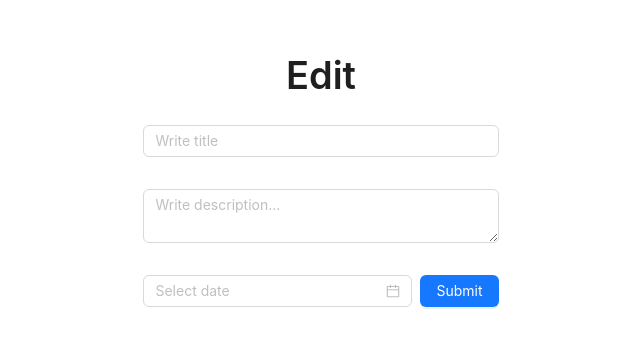
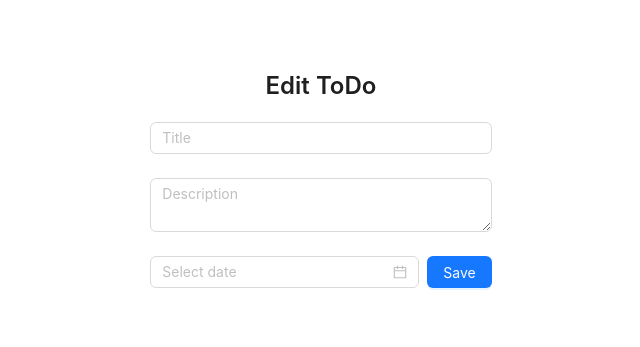
Before and after one commit to LooLoo1/Dash_Board_Task, a React (Create React App) app: page /new/1 in a window 1280 px wide. Shown: the part 209-556 px from the top of the page, without its empty margins (319-959 px from the left). Built offline with nearby package versions, Linux system fonts and the light colour scheme; no server answers.

Commit message:
[minore] improvement

```diff
--- a/src/components/Loader.jsx
+++ b/src/components/Loader.jsx
@@ -1,10 +1,12 @@
 import * as React from 'react'
 import { StarFilled } from "@ant-design/icons";
 import { Spin } from "antd";
+import styles from '../index.module.css';
+
 
 const Loader = () => {
   return (
-		<div style={{ display: "flex", flexDirection: 'column', justifyContent: "center", color: "#E67700" }}>
+		<div className={styles.loader}>
 			<Spin
 				indicator={<StarFilled style={{ color: "#E67700" }} spin />}
 				size="large"
--- a/src/components/ToDoCard.jsx
+++ b/src/components/ToDoCard.jsx
@@ -16,22 +16,37 @@ import { changeStatusToDoAction, removeToDoAction } from '../store/todoReducer';
 const { Paragraph } = Typography
 
 const ToDoCard = ({ data, rule }) => {
+
+	const {id, title, body, time, completed} = data
+
 	const dispatch = useDispatch()
 	const navigate = useNavigate();
 
-	if (rule !== data.completed ) return null
+	const handleStatusChange = () => {
+		dispatch(changeStatusToDoAction(id));
+	 };
+
+	 const handleEditClick = () => {
+		navigate(`/new/${id}`);
+	 };
+
+	 const handleDeleteClick = () => {
+		dispatch(removeToDoAction(id));
+	 };
+
+	if (rule !== completed ) return null
 	return (
 		<Card
 			type="inner"
-			title={data.title}
+			title={title}
 			actions={[
-				<CheckCircleOutlined onClick={()=>{dispatch(changeStatusToDoAction(data.id))}}/>,
-				<EditOutlined onClick={()=>{navigate(`/new/${data.id}`)}}/>,
-				<DeleteOutlined onClick={()=>{dispatch(removeToDoAction(data.id))}}/>
+				<CheckCircleOutlined onClick={() => {handleStatusChange()}}/>,
+				<EditOutlined onClick={() => {handleEditClick()}}/>,
+				<DeleteOutlined onClick={() => {handleDeleteClick()}}/>
 			]}
 		>
-			<Paragraph ellipsis={{rows: 5}}>{data.body}</Paragraph>
-			<Paragraph strong>{dayjs(data.time).format('MMMM D, YYYY h:mm A')} <ClockCircleOutlined /></Paragraph>
+			<Paragraph ellipsis={{rows: 5}}>{body}</Paragraph>
+			<Paragraph strong>{dayjs(time).format('MMMM D, YYYY h:mm A')} <ClockCircleOutlined /></Paragraph>
 		</Card>
 	)
 }
--- a/src/pages/Forma.jsx
+++ b/src/pages/Forma.jsx
@@ -1,91 +1,141 @@
-import * as React from 'react'
-import { useState, useEffect, useRef } from 'react'
-import { useDispatch, useSelector } from 'react-redux';
-import { useParams, useNavigate } from 'react-router-dom';
+import * as React from "react";
+import { useState, useEffect, useRef, useCallback, useMemo } from "react";
+import { useDispatch, useSelector } from "react-redux";
+import { useParams, useNavigate } from "react-router-dom";
 import { Form, Button, DatePicker, Space, Input, Typography } from "antd";
-import styles from '../index.module.css';
-import dayjs from 'dayjs';
-import { addToDoAction, changeToDoAction } from '../store/todoReducer';
+import dayjs from "dayjs";
+import { addToDoAction, changeToDoAction } from "../store/todoReducer";
 
+import styles from "../index.module.css";
 
-const Forma = ({edit}) => {
+const { Title } = Typography;
+const { TextArea } = Input;
 
-	let { id } = useParams();
+const ToDoForm = ({ edit }) => {
+  const { id } = useParams();
   const navigate = useNavigate();
-	const dispatch = useDispatch()
-	const {todo = []} = useSelector(state => state.todoReducer)
-	const form = useRef(null)
+  const dispatch = useDispatch();
+  const { todo = [] } = useSelector(({ todoReducer }) => todoReducer);
+  const formRef = useRef(null);
 
   const [defaultValues, setDefaultValues] = useState({
-		title: '',
-		body: '',
-		time: null
-	})
+    id: null,
+    title: "",
+    body: "",
+    time: null,
+    completed: false,
+  });
 
   useEffect(() => {
-		const obj = todo.find(e => e.id == id)
-		if (edit && obj) {
-			const { id, title, body, time, completed } = obj
-			setDefaultValues({ id, title, body, time: dayjs(time), completed } )
+    const toDoItem = todo.find((item) => item.id === Number(id));
+    if (edit && toDoItem) {
+      const { id, title, body, time, completed } = toDoItem;
+      setDefaultValues({ id, title, body, time: dayjs(time), completed });
     }
-	}, [todo, id, edit])
+  }, [todo, id, edit]);
 
-	const onFinish = (values) => {
+  const handleSubmit = useCallback(
+    (values) => {
       if (edit) {
-			const {id, completed} = defaultValues
-			const { title, body = '', time} = values
-			dispatch(changeToDoAction({userId: 1, id, title, body, time: new Date(time), completed}))
-			console.log({userId: 1, id, title, body, time: new Date(time), completed});
+        const { id, completed } = defaultValues;
+        const { title, body = "", time } = values;
+        dispatch(
+          changeToDoAction({
+            userId: 1,
+            id,
+            title,
+            body,
+            time: new Date(time),
+            completed,
+          })
+        );
+      } else {
+        const {
+          id = Date.now(),
+          title,
+          body = "",
+          time,
+          completed = false,
+        } = values;
+        dispatch(
+          addToDoAction({
+            userId: 1,
+            id,
+            title,
+            body,
+            time: new Date(time),
+            completed,
+          })
+        );
       }
-		if (!edit) {
-			const { id = Date.now(), title, body = '', time , completed = false } = values
-			dispatch(addToDoAction({userId: 1, id, title, body, time: new Date(time), completed}))
-		}
-		navigate(-1)
-	};
+      navigate(-1);
+    },
+    [dispatch, navigate, edit, defaultValues]
+  );
 
   useEffect(() => {
-		if (form.current) {
-			form.current.setFieldsValue(defaultValues);
+    if (formRef.current) {
+      formRef.current.setFieldsValue(defaultValues);
     }
   }, [defaultValues]);
 
+  const titleField = useMemo(
+    () => (
+      <Form.Item
+        name="title"
+        rules={[{ required: true, message: "Please enter a title." }]}
+      >
+        <Input placeholder="Title" />
+      </Form.Item>
+    ),
+    []
+  );
+
+  const bodyField = useMemo(
+    () => (
+      <Form.Item name="body">
+        <TextArea placeholder="Description" />
+      </Form.Item>
+    ),
+    []
+  );
+
+  const timeField = useMemo(
+    () => (
+      <Form.Item
+        name="time"
+        rules={[{ required: true, message: "Please select a date and time." }]}
+      >
+        <DatePicker showTime format="YYYY-MM-DD HH:mm:ss" />
+      </Form.Item>
+    ),
+    []
+  );
+
+  const submitButton = useMemo(
+    () => (
+      <Form.Item>
+        <Button type="primary" htmlType="submit">
+          Save
+        </Button>
+      </Form.Item>
+    ),
+    []
+  );
+
   return (
 	<Space direction="vertical" align="center" className={styles.blockCenter}>
-		<Typography.Title align="center">{edit ? "Edit" : "Create"}</Typography.Title>
-			<Form
-				ref={form}
-				name="form"
-				layout="vertical"
-				onFinish={onFinish}
-				autoComplete="off"
-			>
-				<Space direction='vertical'>
-					<Form.Item
-						name="title"
-						rules={[{ required: true, message: 'Please input title!' }]}
-					>
-						<Input placeholder="Write title"/>
-					</Form.Item>
-					<Form.Item
-						name="body"
-					>
-						<Input.TextArea placeholder="Write description..."/>
-					</Form.Item>
-
+		<Title level={3}>{edit ? "Edit ToDo" : "Add ToDo"}</Title>
+		<Form layout="vertical" onFinish={handleSubmit} ref={formRef}>
+			{titleField}
+			{bodyField}
 			<Space align='start'>
-						<Form.Item
-							name="time"
-							rules={[{ required: true, message: 'Please input time!' }]}
-						>
-							<DatePicker showTime format={'MMMM D, YYYY h:mm A'}/>
-						</Form.Item>
-						<Button type="primary" htmlType="submit">Submit</Button>
-					</Space>
+				{timeField}
+				<Space>{submitButton}</Space>
 			</Space>
 		</Form>
 	</Space>
-  )
-}
+  );
+};
 
-export default Forma;
+export default ToDoForm;
--- a/src/pages/Home.jsx
+++ b/src/pages/Home.jsx
@@ -1,70 +1,85 @@
-import * as React from 'react'
-import { useState, useEffect } from 'react'
-import { useSelector } from 'react-redux'
+import * as React from 'react';
+import { useState, useEffect } from 'react';
+import { useSelector } from 'react-redux';
 import { useNavigate } from 'react-router-dom';
-import { Button, Space, Typography, Col, Row } from "antd";
+import { Button, Typography, Col, Row, Space } from 'antd';
 
 import styles from '../index.module.css';
-import Loader from "../components/Loader";
-import ToDoCard from "../components/ToDoCard";
+import Loader from '../components/Loader';
+import ToDoCard from '../components/ToDoCard';
+import { sortByTitle, sortByBody, sortByTime } from '../utils/sortUtils';
 
-const { Title } = Typography
+const { Title } = Typography;
 
 const Home = () => {
-	const cols = ["ToDo", "Complete"]
-	const rule = [false, true]
+  const columns = ['ToDo', 'Complete'];
+  const rules = [false, true];
   const navigate = useNavigate();
-	const {todo = [], isLoading, error} = useSelector(state => state.todoReducer)
-	const [list, setList] = useState([])
+  const { todo: todoList = [], isLoading, error } = useSelector(({ todoReducer }) => todoReducer);
+  const [todos, setTodos] = useState(todoList);
 
-	const sortByTitle = arr => arr.sort((a, b) => a.title.localeCompare(b.title));
-	const sortByBody = arr => arr.sort((a, b) => a.body.localeCompare(b.body));
-	const sortByTime = arr => arr.sort((a, b) => new Date(a.time) - new Date(b.time));
+  useEffect(() => {
+    setTodos(todoList);
+  }, [todoList]);
 
-	useEffect(()=>{
-		setList(todo)
-	},[todo])
+  const handleSort = (sortFunction) => {
+    const sortedList = sortFunction([...todos]);
+    setTodos(sortedList);
+  };
 
-	if (error) return <div className={`${styles.flex} ${styles.justifyContentCenter} ${styles.colorRed}`}><p>{error}</p></div>
+  const handleNewTodo = () => {
+    navigate('/new');
+  };
 
   return (
-	<Space direction="vertical" size="large" className={`${styles.flex} ${styles.padding}`}>
+    <>
+      {error && (
+        <div className={`${styles.flex} ${styles.justifyContentCenter} ${styles.colorRed} ${styles.padding}`}>
+          <p>{error}</p>
+        </div>
+      )}
+      {!error && (
+        <>
+          <Space  direction="vertical" size="large" className={`${styles.flex} ${styles.padding}`}>
 				<Space direction="horizontal" align="end" className={`${styles.flex} ${styles.justifyContentSpaceBetween}`}>
 					<Space direction="vertical" className={styles.block}>
 						<Title>Filters:</Title>
 						<Space.Compact size='large' block>
-					<Button type="primary" onClick={()=>{setList([...sortByTitle(todo)])}}>Name</Button>
-					<Button type="primary" onClick={()=>{setList([...sortByBody(todo)])}}>Description</Button>
-					<Button type="primary" onClick={()=>{setList([...sortByTime(todo)])}}>Time</Button>
+							<Button type="primary" onClick={() => handleSort(sortByTitle)}>Name</Button>
+							<Button type="primary" onClick={() => handleSort(sortByBody)}>Description</Button>
+							<Button type="primary" onClick={() => handleSort(sortByTime)}>Time</Button>
 						</Space.Compact>
 					</Space>
 
 					<Space direction="vertical">
 						<Space align="center">
-					<Button type="primary" size={'large'} onClick={()=>{navigate('/new');}}>New ToDo</Button>
+							<Button type="primary" size="large" onClick={handleNewTodo}>New ToDo</Button>
 						</Space>
 					</Space>
 				</Space>
-
-		<Space className={`${styles.flex} ${styles.justifyContentCenter}`}>
-			{isLoading
-				? <Loader/>
-				:  <Row gutter={24}>
-						{cols.map((title, i) => (
+          </Space>
+          <div className={`${styles.flex} ${styles.justifyContentCenter} ${styles.padding}`}>
+            {isLoading ? (
+              <Loader />
+            ) : (
+              <Row gutter={24}>
+                {columns.map((title, i) => (
                   <Col key={title} span={12}>
-								<Title className={styles.textAlignCenter}>{title}</Title>
-								<Space size="middle" direction="vertical" className={styles.flex}>
-									{list.map((card) => (
-										<ToDoCard key={card.id} data={card} rule={rule[i]} />
+                    <Title className={`${styles.textAlignCenter}`}>{title}</Title>
+                    <Space direction="vertical" size={"middle"} className={`${styles.flex} ${styles.spaceVertical}`}>
+                      {todos.map((todo) => (
+                        <ToDoCard key={todo.id} data={todo} rule={rules[i]} />
                       ))}
                     </Space>
                   </Col>
 					))}
          		</Row>
-			}
-		</Space>
-	</Space>
-  )
-}
+       		 )}
+				</div>
+			</>
+		)}
+		</>
+		);
+};
 
-export default Home
+export default Home;
--- /dev/null
+++ b/src/utils/sortUtils.js
@@ -0,0 +1,3 @@
+export const sortByTitle = arr => arr.sort((a, b) => a.title.localeCompare(b.title));
+export const sortByBody = arr => arr.sort((a, b) => a.body.localeCompare(b.body));
+export const sortByTime = arr => arr.sort((a, b) => new Date(a.time) - new Date(b.time));
```
Also changed, not shown: src/index.module.css (+13 -1 lines). Lines whose indentation alone changed are shown as unchanged.
